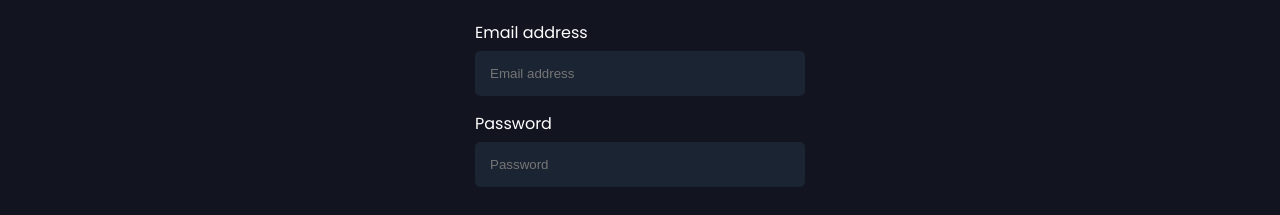
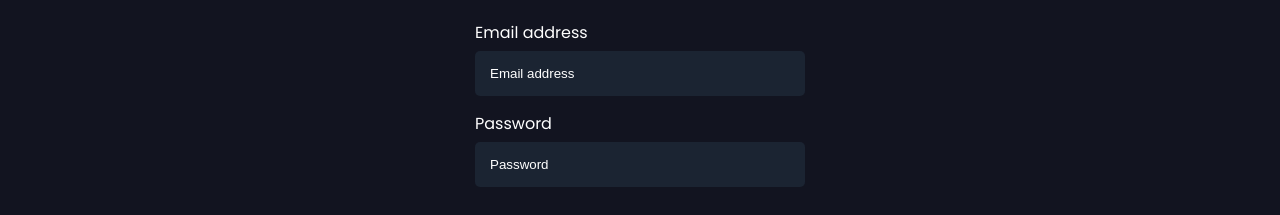
Before and after one commit to albertying/ecommerce-web, a React (Vite) app in the folder client/: page /login in a window 1280 px wide. Shown: the part 263-478 px from the top of the page. Built offline with nearby package versions, Linux system fonts and the light colour scheme.

Commit message:
Change placeholder text to white

```diff
--- a/client/src/css/login.css
+++ b/client/src/css/login.css
@@ -46,3 +46,7 @@ button {
   color: white;
   cursor: pointer;
 }
+
+::placeholder {
+  color: #fff;
+}
```
